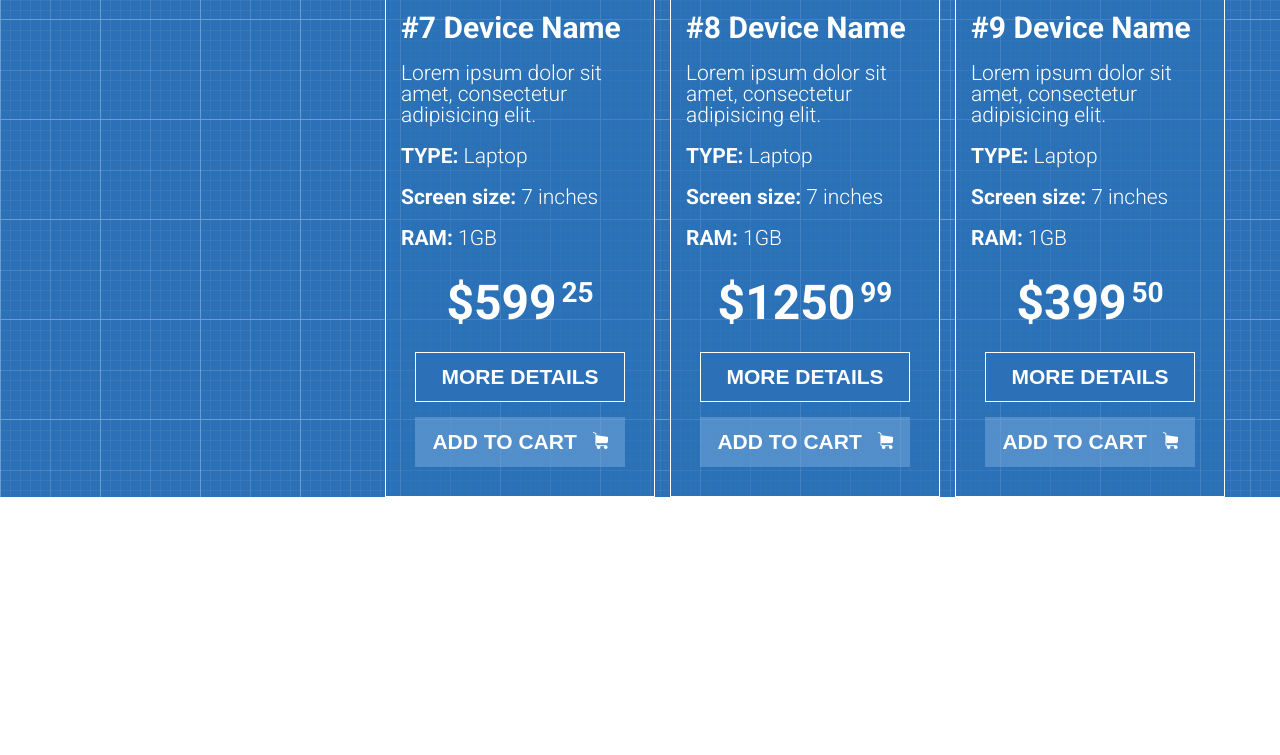
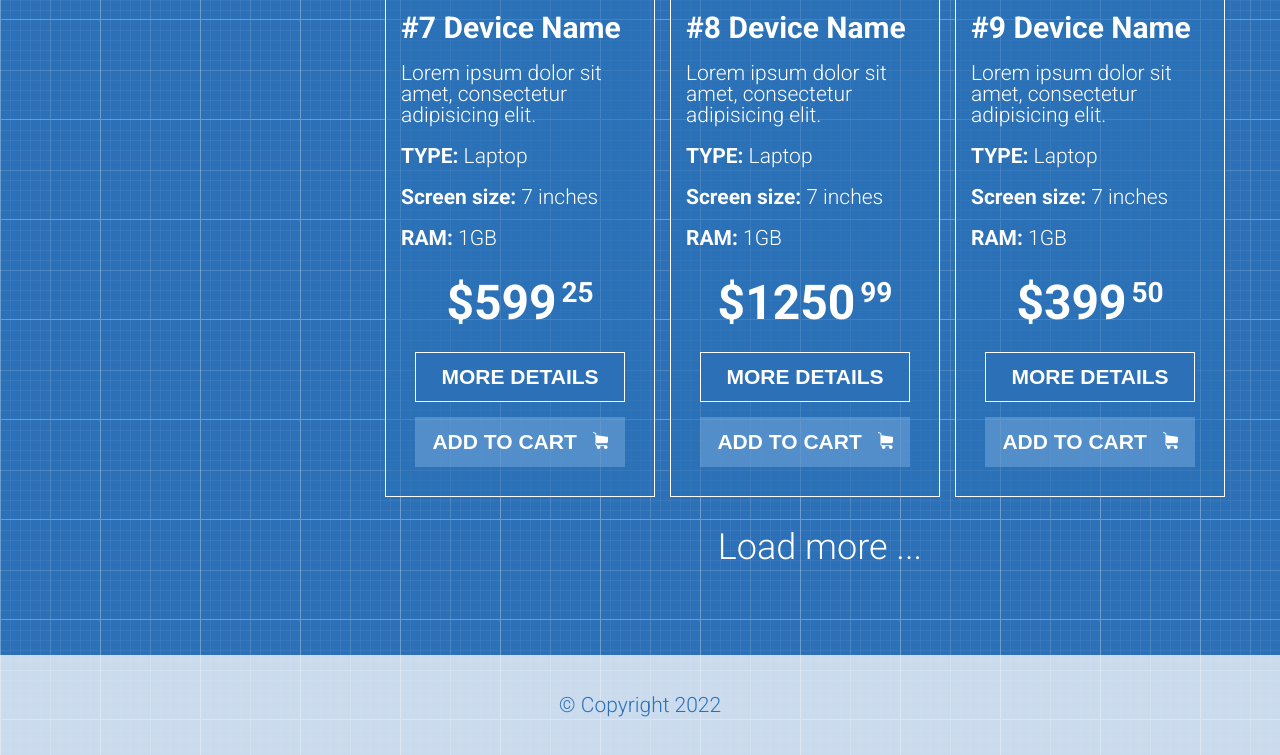
Before and after one commit to IrynaMatviychuk/Shop-project, a plain HTML site: page index.html in a window 1280 px wide. Shown: the part 2181-2936 px from the top of the page. Before the commit the page ends 2678 px from the top, so only its background shows below. Drawn offline with Linux system fonts and the light colour scheme; files whose address does not match are found by name.

Commit message:
create footer

```diff
--- a/index.html
+++ b/index.html
@@ -62,6 +62,7 @@
 
         <div class="container">
             <div class="goods-search row">
+                <!-- filters  -->
                 <div class="filters col-3">
                     <div class="filter-1">
                         <div><h2>DEVICE TYPE</h2></div>
@@ -112,6 +113,7 @@
                 </div>
             </div>
 
+            <!-- goods -->
             <div class="goods">
                 <div class="category-way row">
                     <a href="">Home page</a>
@@ -515,9 +517,14 @@
                         </li>
                     </ul>
                 </div>
+                <a href="" class="more">Load more ...</a>
             </div>
         </div>
     </main>
 
+    <footer class="footer">
+        <div class="container">© Copyright 2022</div>
+    </footer>
+
 </body>
 </html>
--- a/style.css
+++ b/style.css
@@ -487,3 +487,27 @@ body {
     background-image: url(/photoshop/img/like-2.png);
     background-color: #2c71b8;
 }
+
+.more {
+    margin-top: 40px;
+    margin-bottom: 90px;
+    display: flex;
+    justify-content: center;
+    font-size: 36px;
+    color: white;
+    text-decoration: none
+}
+
+.more:hover {
+    text-decoration: underline;
+}
+
+.footer {
+    height: 100px;
+    display: flex;
+    align-items: center;
+    background-color: rgba(255, 255, 255, 0.75);
+    font-size: 21px;
+    color: #2c71b8;
+    text-align: center;
+}
```
